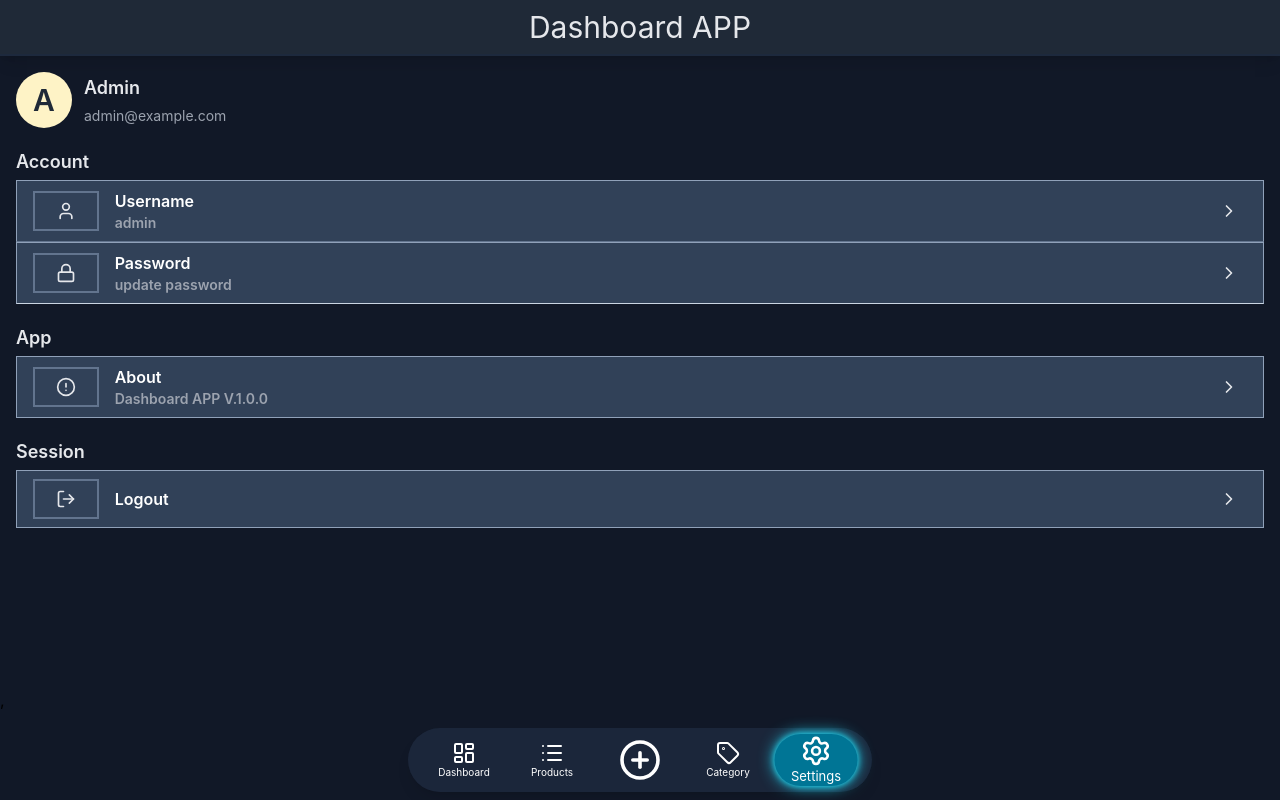
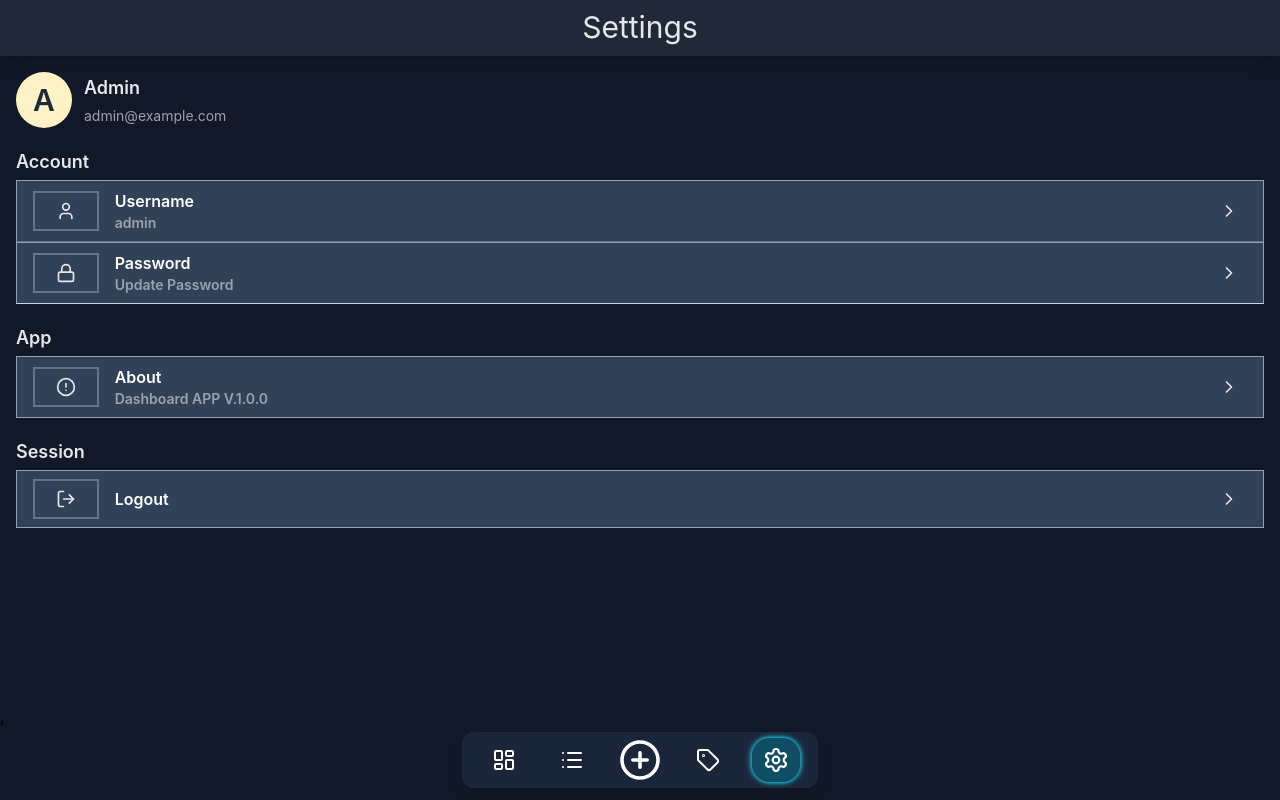
Before and after one commit to eilinseth/dashboard-products, a React (Vite) app in the folder client/: page /settings in a window 1280 px wide. Built offline with nearby package versions, Linux system fonts and the light colour scheme.

Commit message:
little bug fix for navbar

```diff
--- a/client/src/App.tsx
+++ b/client/src/App.tsx
@@ -1,4 +1,4 @@
-import Header from "./components/Header"
+
 import Navbar from "./components/Navbar"
 import { Outlet } from "react-router-dom"
 
@@ -6,8 +6,7 @@ function App() {
 
 
   return (
-    <div className="relative w-full pb-20">
-      <Header/>
+    <div className="relative w-full pb-24">
       <Navbar/>
       <Outlet />
 
--- a/client/src/components/Header/index.tsx
+++ b/client/src/components/Header/index.tsx
@@ -1,9 +1,9 @@
-function Header (){
+function Header ({navLoc}:{navLoc?:string}) {
 
     return(
         <>
             <header className="flex items-center justify-center bg-[#1f2937] text-3xl text-[#E5E7EB] h-14 w-full border-b-2 border-slate-800 shadow-lg">
-                Dashboard APP
+                {navLoc}
             </header>
         </>
     )
--- a/client/src/components/Navbar/index.tsx
+++ b/client/src/components/Navbar/index.tsx
@@ -4,44 +4,55 @@ import { List } from "lucide-react";
 import { Tag } from "lucide-react";
 import { Settings } from "lucide-react";
 import { NavLink } from "react-router-dom";
+import Header from "../Header";
+import { useLocation } from "react-router-dom";
 
 function Navbar() {
+    const location = useLocation();
+    const getNavLabel = (path:string) => {
+        if(path === "/") return "Dashboard";
+        if(path.startsWith("/products")) return "Products";
+        if(path.startsWith("/categories")) return "Categories";
+        if(path.startsWith("/settings")) return "Settings";
+        return "Dashboard";
+    }
+
+    const navLoc = getNavLabel(location.pathname);
 
     return (
-    <nav className=" z-30 fixed -bottom-2 left-0 right-0 flex justify-center pb-4">
-      <div className="bg-slate-800/90 backdrop-blur rounded-full px-6 py-3 flex gap-6 items-center shadow-lg">
-        <NavLink to="/" className={({isActive}) => isActive ? " shadow-[0_0_5px_#22d3ee,0_0_12px_#22d3ee] bg-cyan-700 cursor-pointer w-16  scale-130 rounded-full h-10 flex justify-center items-center" : "cursor-pointer w-16  rounded-full h-10 flex justify-center items-center"} >
-            <div className="flex flex-col  items-center justify-center">
-                <LayoutDashboard className={"stroke-white"} />
-                <p className="text-white text-[10px]">Dashboard</p>
+    <>
+    <Header navLoc={navLoc}/>
+    <nav className="z-30 fixed bottom-0 left-0 right-0 flex justify-center"
+     style={{paddingBottom: 'max(12px, env(safe-area-inset-bottom))'}}>
+    <div className="bg-slate-800/90 backdrop-blur rounded-xl px-5 py-2 flex gap-6 items-center shadow-lg">
+        <NavLink to="/" className={({isActive}) => isActive ? " shadow-[0_0_3px_#22d3ee,0_0_6px_#22d3ee] bg-cyan-900 cursor-pointer w-11  scale-110 rounded-2xl h-10 flex justify-center items-center" : "cursor-pointer w-11  rounded-2xl h-10 flex justify-center items-center"} >
+            <div className="flex flex-col  items-center justify-center" >
+                <LayoutDashboard className={"stroke-white"}/>
             </div>
         </NavLink>
-        <NavLink to="/products" className={({isActive}) => isActive ? " scale-130 shadow-[0_0_5px_#22d3ee,0_0_12px_#22d3ee] bg-cyan-700 cursor-pointer w-16  rounded-full h-10 flex justify-center items-center" : "cursor-pointer w-16  rounded-full h-10 flex justify-center items-center"} >
-            <div className="flex flex-col  items-center justify-center">
+        <NavLink to="/products" className={({isActive}) => isActive ? " scale-110 shadow-[0_0_3px_#22d3ee,0_0_6px_#22d3ee] bg-cyan-900 cursor-pointer w-11  rounded-2xl h-10 flex justify-center items-center" : "cursor-pointer w-11  rounded-2xl h-10 flex justify-center items-center"} >
+            <div className="flex flex-col  items-center justify-center" >
                 <List className={"stroke-white"}/>
-                <p className="text-white text-[10px]">Products</p>
             </div>
         </NavLink>
-        <NavLink to="/products/new" className={" cursor-pointer w-16 rounded-full h-10 flex justify-center items-center scale-120"}>
-                <PlusCircle className={"stroke-white size-9 hover:shadow-[0_0_5px_#22d3ee,0_0_12px_#22d3ee] hover:scale-160 rounded-full"}/>
+        <NavLink to="/products/new" className={" cursor-pointer w-11 rounded-2xl h-10 flex justify-center items-center scale-120"}>
+                <PlusCircle className={"stroke-white size-9 hover:shadow-[0_0_5px_#22d3ee,0_0_12px_#22d3ee] hover:scale-110 rounded-2xl"}/>
         </NavLink>
-        <NavLink to="/categories" className={({isActive}) => isActive ? "  scale-130 shadow-[0_0_5px_#22d3ee,0_0_12px_#22d3ee] bg-cyan-700 cursor-pointer w-16  rounded-full h-10 flex justify-center items-center" : "cursor-pointer w-16  rounded-full h-10 flex justify-center items-center"} >
-            <div className="flex flex-col  items-center justify-center">
+        <NavLink to="/categories" className={({isActive}) => isActive ? "  scale-110 shadow-[0_0_3px_#22d3ee,0_0_6px_#22d3ee] bg-cyan-900 cursor-pointer w-11  rounded-2xl h-10 flex justify-center items-center" : "cursor-pointer w-11  rounded-2xl h-10 flex justify-center items-center"} >
+            <div className="flex flex-col  items-center justify-center" >
                 <Tag className={"stroke-white"}/>
-                <p className="text-white text-[10px]">Category</p>
             </div>
         </NavLink>
-        <NavLink to="/settings" className={({isActive}) => isActive ? " scale-130 shadow-[0_0_5px_#22d3ee,0_0_12px_#22d3ee] bg-cyan-700 cursor-pointer w-16  rounded-full h-10 flex justify-center items-center" : "cursor-pointer w-16  rounded-full h-10 flex justify-center items-center"}>
-            <div className="flex flex-col  items-center justify-center">
+        <NavLink to="/settings" className={({isActive}) => isActive ? " scale-110 shadow-[0_0_3px_#22d3ee,0_0_6px_#22d3ee] bg-cyan-900 cursor-pointer w-11  rounded-2xl h-10 flex justify-center items-center" : "cursor-pointer w-11  rounded-2xl h-10 flex justify-center items-center"}>
+            <div className="flex flex-col  items-center justify-center" >
                 <Settings className={"stroke-white"}/>
-                <p className="text-white text-[10px]">Settings</p>
             </div>
         </NavLink>
-
-      </div>
+    </div>
 
     </nav>
-  );
+    </>
+);
 }
 
 export default Navbar;
--- a/client/src/pages/SettingsPage/index.tsx
+++ b/client/src/pages/SettingsPage/index.tsx
@@ -38,7 +38,7 @@ const Settings = () =>{
                     </div>
                     <div className="text-base font-semibold text-white flex  px-2 cursor-pointer flex-col w-80">
                         <div className="font-semibold">Password</div>
-                        <div className="text-sm text-[#9CA3AF] ">update password</div>
+                        <div className="text-sm text-[#9CA3AF] ">Update Password</div>
                     </div>
                     <div className="flex items-center justify-end w-full pr-2">
                         <ChevronRight className="size-5 cursor-pointer"/>
```
